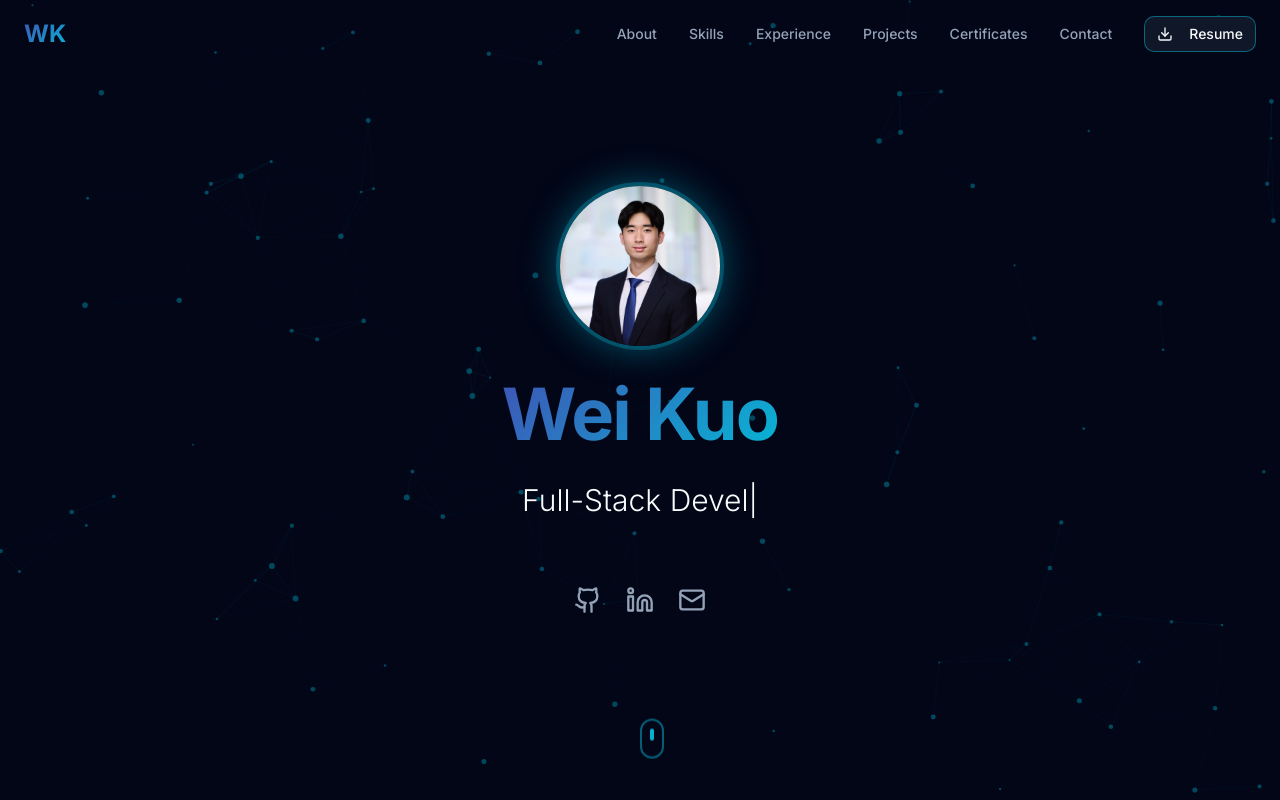
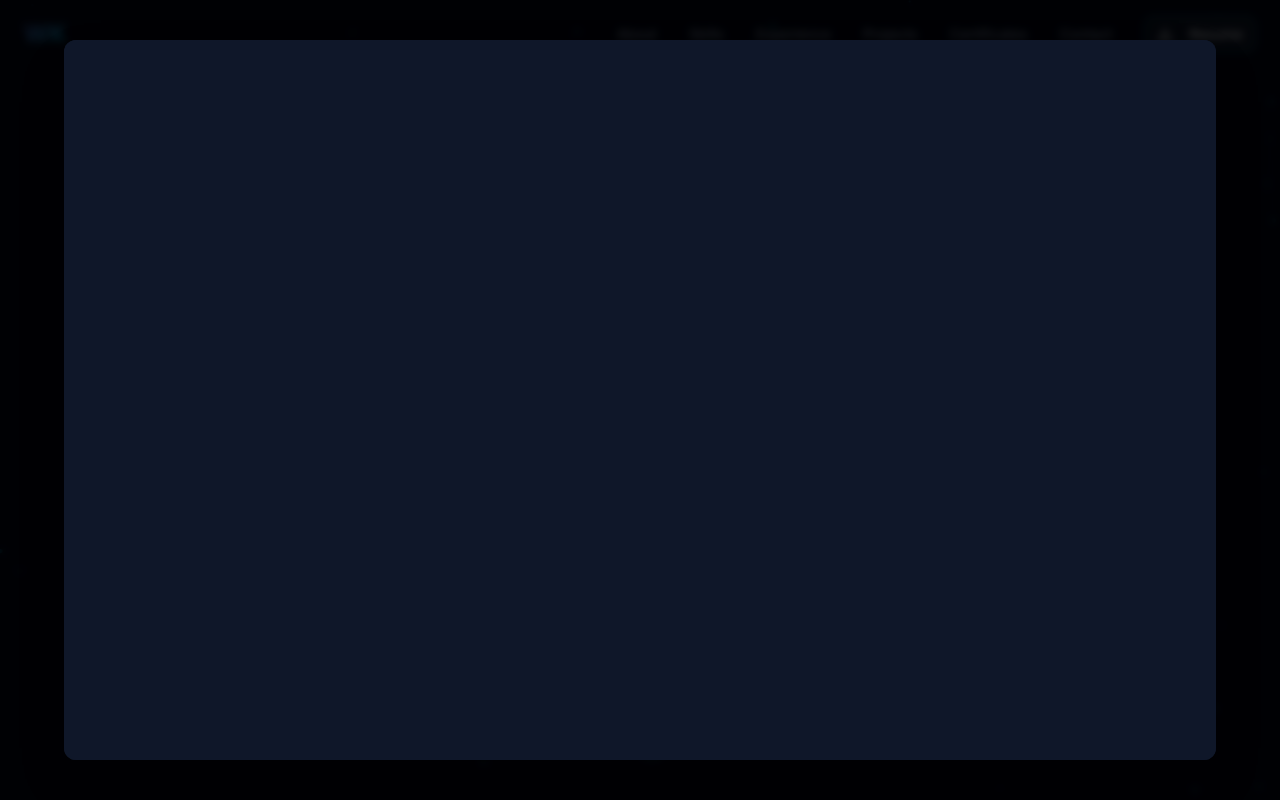
Before and after one commit to WeiKuoWei/its-wei, a React (Vite) app: page / in a window 1280 px wide. Both pictures are taken after a click on the button "Resume". Shown: the top 800 px of the page. Built offline with nearby package versions, Linux system fonts and the light colour scheme; the HTML template or start-up script is replaced by a standard one.

Commit message:
feat: add ResumeModal component for displaying PDF resumes with ESC key support

```diff
--- a/src/components/Navigation.tsx
+++ b/src/components/Navigation.tsx
@@ -1,10 +1,12 @@
 import { useState, useEffect } from "react";
 import { Button } from "@/components/ui/button";
 import { Menu, X, Download } from "lucide-react";
+import ResumeModal from "./ResumeModal";
 
 const Navigation = () => {
   const [isScrolled, setIsScrolled] = useState(false);
   const [isMobileMenuOpen, setIsMobileMenuOpen] = useState(false);
+  const [isResumeModalOpen, setIsResumeModalOpen] = useState(false);
 
   useEffect(() => {
     const handleScroll = () => {
@@ -52,6 +54,7 @@ const Navigation = () => {
               size="sm"
               variant="outline"
               className="border-primary/50 hover:bg-primary/10 hover:border-primary transition-all duration-300"
+              onClick={() => setIsResumeModalOpen(true)}
             >
               <Download className="w-4 h-4 mr-2" />
               Resume
@@ -80,13 +83,25 @@ const Navigation = () => {
                 {item.label}
               </a>
             ))}
-            <Button size="sm" variant="outline" className="w-full border-primary/50 hover:bg-primary/10">
+            <Button
+              size="sm"
+              variant="outline"
+              className="w-full border-primary/50 hover:bg-primary/10"
+              onClick={() => {
+                setIsResumeModalOpen(true);
+                setIsMobileMenuOpen(false);
+              }}
+            >
               <Download className="w-4 h-4 mr-2" />
               Resume
             </Button>
           </div>
         )}
       </div>
+      <ResumeModal
+        isOpen={isResumeModalOpen}
+        onClose={() => setIsResumeModalOpen(false)}
+      />
     </nav>
   );
 };
--- /dev/null
+++ b/src/components/ResumeModal.tsx
@@ -0,0 +1,60 @@
+import { useEffect } from "react";
+import { createPortal } from "react-dom";
+import { X, Download } from "lucide-react";
+import { Button } from "@/components/ui/button";
+
+interface ResumeModalProps {
+  isOpen: boolean;
+  onClose: () => void;
+}
+
+const ResumeModal = ({ isOpen, onClose }: ResumeModalProps) => {
+  // Handle ESC key to close modal
+  useEffect(() => {
+    const handleEscape = (e: KeyboardEvent) => {
+      if (e.key === "Escape") {
+        onClose();
+      }
+    };
+
+    if (isOpen) {
+      document.addEventListener("keydown", handleEscape);
+      // Prevent body scroll when modal is open
+      document.body.style.overflow = "hidden";
+    }
+
+    return () => {
+      document.removeEventListener("keydown", handleEscape);
+      document.body.style.overflow = "unset";
+    };
+  }, [isOpen, onClose]);
+
+  if (!isOpen) return null;
+
+  return createPortal(
+    <div
+      className="fixed inset-0 z-[100] flex items-center justify-center animate-fade-in"
+      onClick={onClose}
+    >
+      {/* Backdrop */}
+      <div className="absolute inset-0 bg-black/80 backdrop-blur-sm" />
+
+      {/* Modal Content */}
+      <div
+        className="relative w-[95vw] h-[95vh] md:w-[90vw] md:h-[90vh] bg-background rounded-lg shadow-2xl overflow-hidden"
+        onClick={(e) => e.stopPropagation()}
+      >
+
+        {/* PDF Viewer */}
+        <iframe
+          src="/public/certificates/weikuo_resume.pdf"
+          className="w-full h-full border-0"
+          title="Resume PDF"
+        />
+      </div>
+    </div>,
+    document.body
+  );
+};
+
+export default ResumeModal;
```
Also changed, not shown: 1 other file (tests, documents, lock files or other folders).
